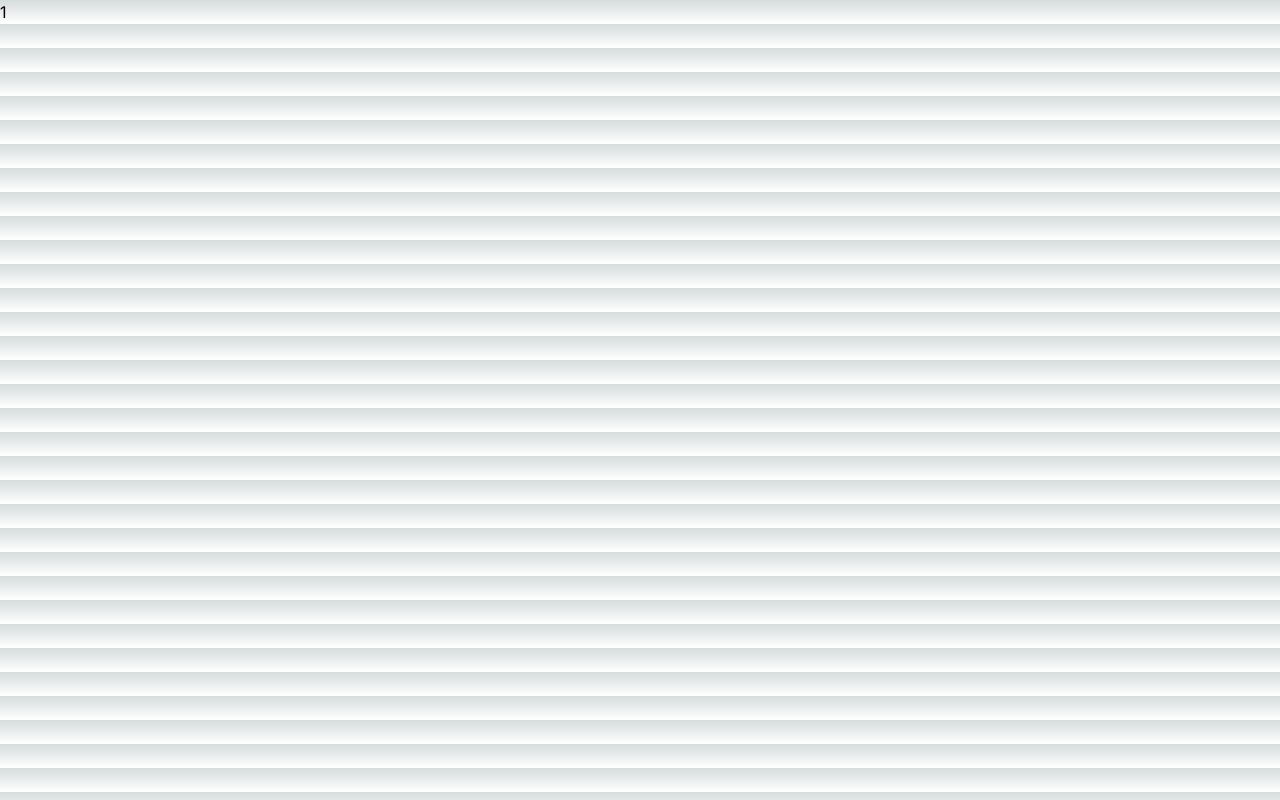
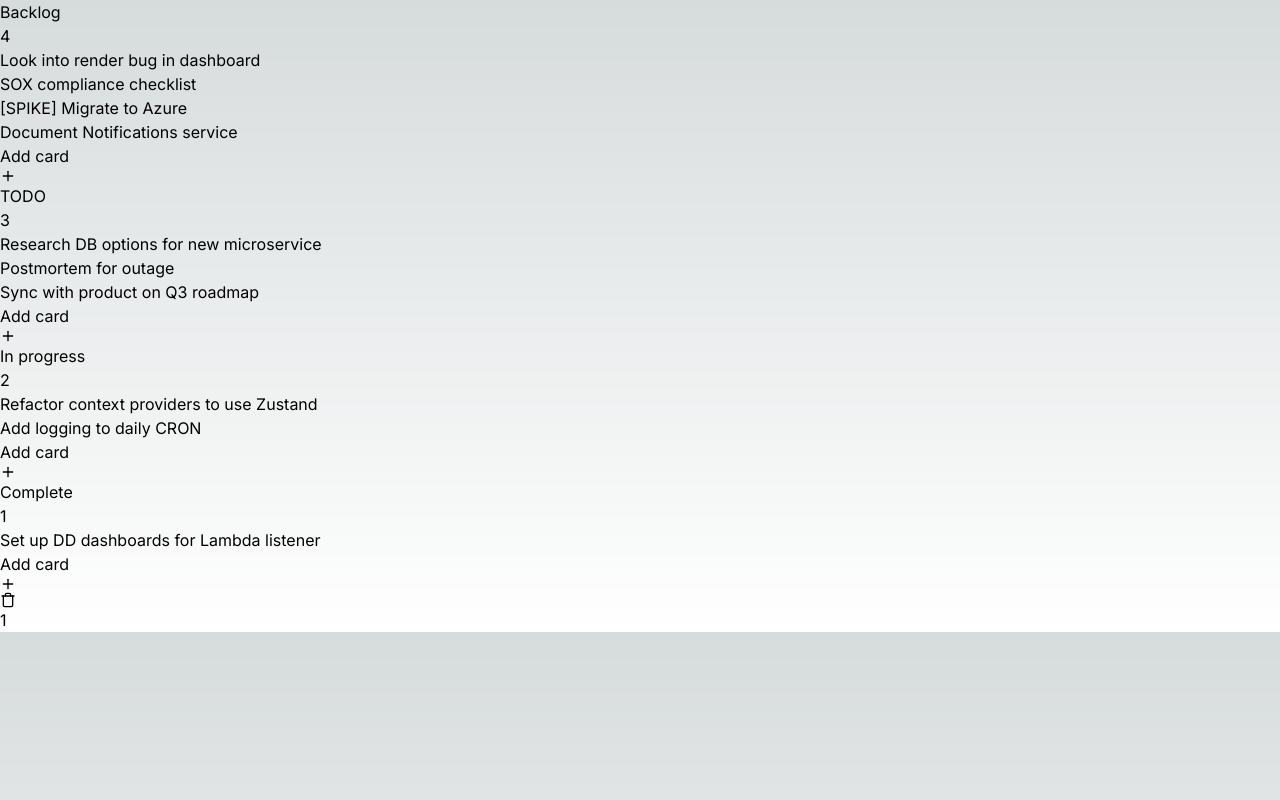
Before and after one commit to neogismm/project-management-app, a Next.js app: page /projects/1 in a window 1280 px wide. Built offline with nearby package versions, Linux system fonts and the light colour scheme.

Commit message:
added kanban board

```diff
--- a/package.json
+++ b/package.json
@@ -18,12 +18,14 @@
     "axios": "^1.7.2",
     "class-variance-authority": "^0.7.0",
     "clsx": "^2.1.1",
+    "framer-motion": "^11.3.2",
     "lucide-react": "^0.396.0",
     "next": "14.2.4",
     "next-themes": "^0.3.0",
     "react": "^18",
     "react-dom": "^18",
     "react-hook-form": "^7.52.0",
+    "react-icons": "^5.2.1",
     "tailwind-merge": "^2.3.0",
     "tailwindcss-animate": "^1.0.7"
   },
--- a/src/app/projects/[id]/page.js
+++ b/src/app/projects/[id]/page.js
@@ -1,9 +1,12 @@
+'use client'
+
 import React from 'react'
+import CustomKanban from '@/components/KanbanBoard'
 
-const TaskPage = ({ params }) => {
+const Kanban = ({ params }) => {
   return (
-    <div>{params.id}</div>
+    <div> <CustomKanban projectId={params.id} /> </div>
   )
 }
 
-export default TaskPage
+export default Kanban
--- /dev/null
+++ b/src/components/KanbanBoard.jsx
@@ -0,0 +1,334 @@
+import React, { useState } from "react";
+import { FiPlus, FiTrash } from "react-icons/fi";
+import { motion } from "framer-motion";
+import { FaFire } from "react-icons/fa";
+
+const CustomKanban = ({ projectId }) => {
+  return (
+    <div className="h-screen w-full text-neutral-50">
+      <Board />
+      <h1>{projectId}</h1>
+    </div>
+  );
+};
+
+const Board = () => {
+  const [cards, setCards] = useState(DEFAULT_CARDS);
+
+  return (
+    <div className="flex h-full w-full gap-3 overflow-scroll p-12">
+      <Column
+        title="Backlog"
+        column="backlog"
+        headingColor="text-neutral-500"
+        cards={cards}
+        setCards={setCards}
+      />
+      <Column
+        title="TODO"
+        column="todo"
+        headingColor="text-yellow-200"
+        cards={cards}
+        setCards={setCards}
+      />
+      <Column
+        title="In progress"
+        column="doing"
+        headingColor="text-blue-200"
+        cards={cards}
+        setCards={setCards}
+      />
+      <Column
+        title="Complete"
+        column="done"
+        headingColor="text-emerald-200"
+        cards={cards}
+        setCards={setCards}
+      />
+      <BurnBarrel setCards={setCards} />
+    </div>
+  );
+};
+
+const Column = ({ title, headingColor, cards, column, setCards }) => {
+  const [active, setActive] = useState(false);
+
+  const handleDragStart = (e, card) => {
+    e.dataTransfer.setData("cardId", card.id);
+  };
+
+  const handleDragEnd = (e) => {
+    const cardId = e.dataTransfer.getData("cardId");
+
+    setActive(false);
+    clearHighlights();
+
+    const indicators = getIndicators();
+    const { element } = getNearestIndicator(e, indicators);
+
+    const before = element.dataset.before || "-1";
+
+    if (before !== cardId) {
+      let copy = [...cards];
+
+      let cardToTransfer = copy.find((c) => c.id === cardId);
+      if (!cardToTransfer) return;
+      cardToTransfer = { ...cardToTransfer, column };
+
+      copy = copy.filter((c) => c.id !== cardId);
+
+      const moveToBack = before === "-1";
+
+      if (moveToBack) {
+        copy.push(cardToTransfer);
+      } else {
+        const insertAtIndex = copy.findIndex((el) => el.id === before);
+        if (insertAtIndex === undefined) return;
+
+        copy.splice(insertAtIndex, 0, cardToTransfer);
+      }
+
+      setCards(copy);
+    }
+  };
+
+  const handleDragOver = (e) => {
+    e.preventDefault();
+    highlightIndicator(e);
+
+    setActive(true);
+  };
+
+  const clearHighlights = (els) => {
+    const indicators = els || getIndicators();
+
+    indicators.forEach((i) => {
+      i.style.opacity = "0";
+    });
+  };
+
+  const highlightIndicator = (e) => {
+    const indicators = getIndicators();
+
+    clearHighlights(indicators);
+
+    const el = getNearestIndicator(e, indicators);
+
+    el.element.style.opacity = "1";
+  };
+
+  const getNearestIndicator = (e, indicators) => {
+    const DISTANCE_OFFSET = 50;
+
+    const el = indicators.reduce(
+      (closest, child) => {
+        const box = child.getBoundingClientRect();
+
+        const offset = e.clientY - (box.top + DISTANCE_OFFSET);
+
+        if (offset < 0 && offset > closest.offset) {
+          return { offset: offset, element: child };
+        } else {
+          return closest;
+        }
+      },
+      {
+        offset: Number.NEGATIVE_INFINITY,
+        element: indicators[indicators.length - 1],
+      }
+    );
+
+    return el;
+  };
+
+  const getIndicators = () => {
+    return Array.from(document.querySelectorAll(`[data-column="${column}"]`));
+  };
+
+  const handleDragLeave = () => {
+    clearHighlights();
+    setActive(false);
+  };
+
+  const filteredCards = cards.filter((c) => c.column === column);
+
+  return (
+    <div className="w-56 shrink-0">
+      <div className="mb-3 flex items-center justify-between">
+        <h3 className={`font-medium ${headingColor}`}>{title}</h3>
+        <span className="rounded text-sm text-neutral-400">
+          {filteredCards.length}
+        </span>
+      </div>
+      <div
+        onDrop={handleDragEnd}
+        onDragOver={handleDragOver}
+        onDragLeave={handleDragLeave}
+        className={`h-full w-full transition-colors ${
+          active ? "bg-neutral-800/50" : "bg-neutral-800/0"
+        }`}
+      >
+        {filteredCards.map((c) => {
+          return <Card key={c.id} {...c} handleDragStart={handleDragStart} />;
+        })}
+        <DropIndicator beforeId={null} column={column} />
+        <AddCard column={column} setCards={setCards} />
+      </div>
+    </div>
+  );
+};
+
+const Card = ({ title, id, column, handleDragStart }) => {
+  return (
+    <>
+      <DropIndicator beforeId={id} column={column} />
+      <motion.div
+        layout
+        layoutId={id}
+        draggable="true"
+        onDragStart={(e) => handleDragStart(e, { title, id, column })}
+        className="cursor-grab rounded border border-neutral-700 bg-neutral-800 p-3 active:cursor-grabbing"
+      >
+        <p className="text-sm text-neutral-100">{title}</p>
+      </motion.div>
+    </>
+  );
+};
+
+const DropIndicator = ({ beforeId, column }) => {
+  return (
+    <div
+      data-before={beforeId || "-1"}
+      data-column={column}
+      className="my-0.5 h-0.5 w-full bg-violet-400 opacity-0"
+    />
+  );
+};
+
+const BurnBarrel = ({ setCards }) => {
+  const [active, setActive] = useState(false);
+
+  const handleDragOver = (e) => {
+    e.preventDefault();
+    setActive(true);
+  };
+
+  const handleDragLeave = () => {
+    setActive(false);
+  };
+
+  const handleDragEnd = (e) => {
+    const cardId = e.dataTransfer.getData("cardId");
+
+    setCards((pv) => pv.filter((c) => c.id !== cardId));
+
+    setActive(false);
+  };
+
+  return (
+    <div
+      onDrop={handleDragEnd}
+      onDragOver={handleDragOver}
+      onDragLeave={handleDragLeave}
+      className={`mt-10 grid h-56 w-56 shrink-0 place-content-center rounded border text-3xl ${
+        active
+          ? "border-red-800 bg-red-800/20 text-red-500"
+          : "border-neutral-500 bg-neutral-500/20 text-neutral-500"
+      }`}
+    >
+      {active ? <FaFire className="animate-bounce" /> : <FiTrash />}
+    </div>
+  );
+};
+
+const AddCard = ({ column, setCards }) => {
+  const [text, setText] = useState("");
+  const [adding, setAdding] = useState(false);
+
+  const handleSubmit = (e) => {
+    e.preventDefault();
+
+    if (!text.trim().length) return;
+
+    const newCard = {
+      column,
+      title: text.trim(),
+      id: Math.random().toString(),
+    };
+
+    setCards((pv) => [...pv, newCard]);
+
+    setAdding(false);
+  };
+
+  return (
+    <>
+      {adding ? (
+        <motion.form layout onSubmit={handleSubmit}>
+          <textarea
+            onChange={(e) => setText(e.target.value)}
+            autoFocus
+            placeholder="Add new task..."
+            className="w-full rounded border border-violet-400 bg-violet-400/20 p-3 text-sm text-neutral-50 placeholder-violet-300 focus:outline-0"
+          />
+          <div className="mt-1.5 flex items-center justify-end gap-1.5">
+            <button
+              onClick={() => setAdding(false)}
+              className="px-3 py-1.5 text-xs text-neutral-400 transition-colors hover:text-neutral-50"
+            >
+              Close
+            </button>
+            <button
+              type="submit"
+              className="flex items-center gap-1.5 rounded bg-neutral-50 px-3 py-1.5 text-xs text-neutral-950 transition-colors hover:bg-neutral-300"
+            >
+              <span>Add</span>
+              <FiPlus />
+            </button>
+          </div>
+        </motion.form>
+      ) : (
+        <motion.button
+          layout
+          onClick={() => setAdding(true)}
+          className="flex w-full items-center gap-1.5 px-3 py-1.5 text-xs text-neutral-400 transition-colors hover:text-neutral-50"
+        >
+          <span>Add card</span>
+          <FiPlus />
+        </motion.button>
+      )}
+    </>
+  );
+};
+
+const DEFAULT_CARDS = [
+  // BACKLOG
+  { title: "Look into render bug in dashboard", id: "1", column: "backlog" },
+  { title: "SOX compliance checklist", id: "2", column: "backlog" },
+  { title: "[SPIKE] Migrate to Azure", id: "3", column: "backlog" },
+  { title: "Document Notifications service", id: "4", column: "backlog" },
+  // TODO
+  {
+    title: "Research DB options for new microservice",
+    id: "5",
+    column: "todo",
+  },
+  { title: "Postmortem for outage", id: "6", column: "todo" },
+  { title: "Sync with product on Q3 roadmap", id: "7", column: "todo" },
+
+  // DOING
+  {
+    title: "Refactor context providers to use Zustand",
+    id: "8",
+    column: "doing",
+  },
+  { title: "Add logging to daily CRON", id: "9", column: "doing" },
+  // DONE
+  {
+    title: "Set up DD dashboards for Lambda listener",
+    id: "10",
+    column: "done",
+  },
+];
+
+export default CustomKanban;
```
Also changed, not shown: src/context/index.js (added, +15 -0 lines), 1 other file (tests, documents, lock files or other folders).
